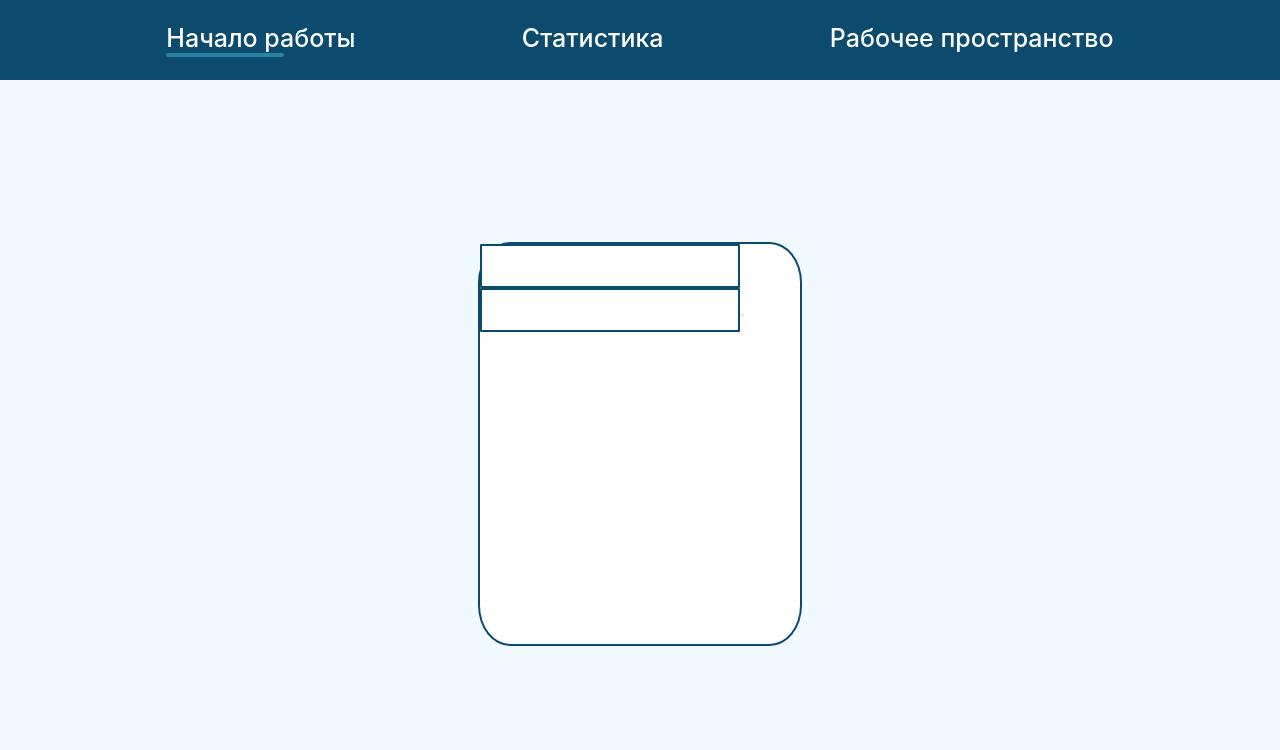
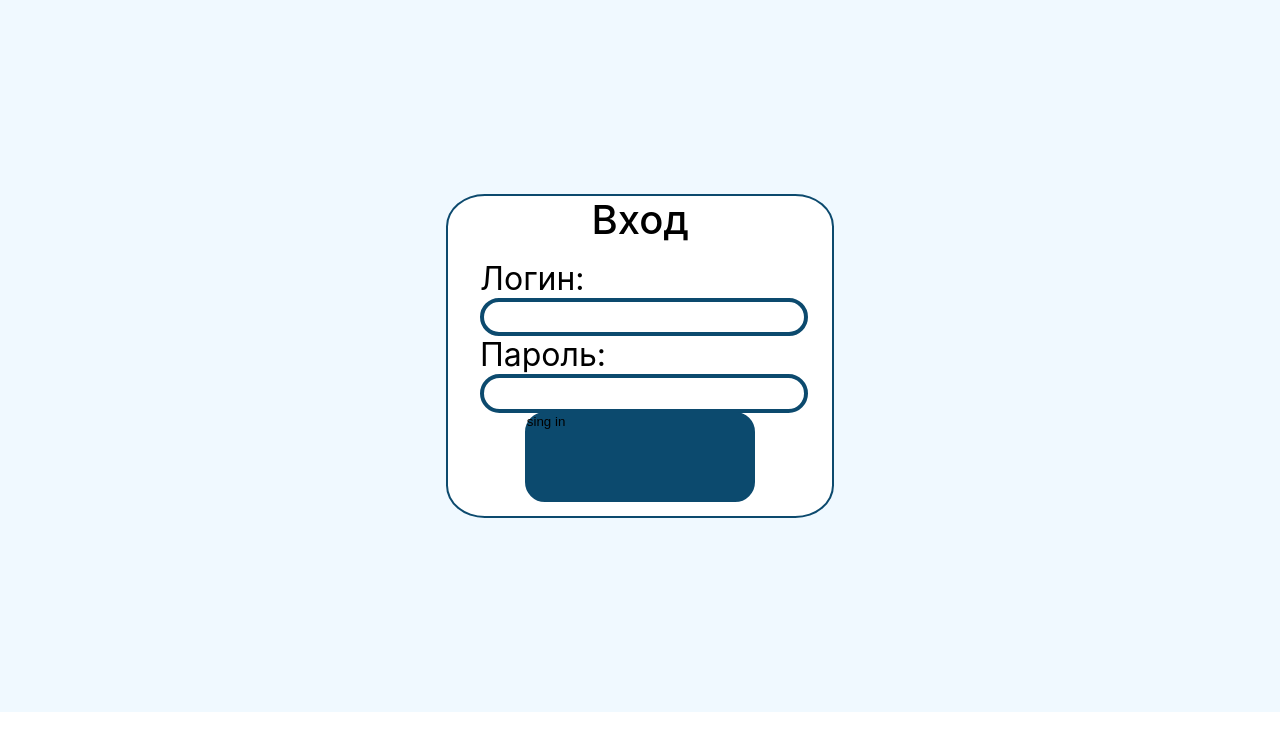
Before and after one commit to Stepankc/hackathon, a React (Create React App) app: page / in a window 1280 px wide. Shown: the top 750 px of the page. Built offline with nearby package versions, Linux system fonts and the light colour scheme.

Commit message:
fixed header

```diff
--- a/src/App.js
+++ b/src/App.js
@@ -1,16 +1,15 @@
 import React from "react";
 import Header from "./components/Header";
-import './components/LoginPage.css';
+import "./components/LoginPage.css";
 import Loginpage from "./components/loginpage";
-import "./style/app.sass"
-
+import "./style/app.sass";
 
 function App() {
   return (
     <div className="App">
-      <Header/>
-      <Loginpage/>
+      {window.location.pathname !== "/" ? <Header /> : null}
+      {window.location.pathname === "/" ? <Loginpage /> : null}
     </div>
-  )
+  );
 }
 export default App;
--- a/src/components/Header.jsx
+++ b/src/components/Header.jsx
@@ -6,28 +6,29 @@ const header = () => {
     return (
         <div>
             <div className='header'>
-            <nav className='navigation'>
-                <Link className='active' to="getStart">Начало работы<hr className='activeLine'></hr></Link>
-                <Link className='active' to="statistics">Статистика</Link>
-                <Link className='active' to="workSpace">Рабочее пространство</Link>
-            </nav>
+                <nav className='navigation'>
+                    <Link className='active' to="getStart">Начало работы</Link>
+                    <Link className='active' to="statistics">Статистика</Link>
+                    <Link className='active' to="workSpace">Рабочее пространство</Link>
+                </nav>
             </div>
             <div className="main">
                 <Routes>
-                    <Route path="login" element={<Loginpage />}></Route>
+                    <Route path="/" element={<Loginpage />}></Route>
                     <Route path="getStart" element={<GetStart />}></Route>
                     <Route path="statistics" element={<Statistics />}></Route>
                     <Route path="workSpace" element={<WorkSpace />}></Route>
                 </Routes>
             </div>
         </div>
-
     )
 
 }
 
 export const GetStart = () => {
-    return <div>222</div>
+    return <div>
+        123
+    </div>
 }
 export const Statistics = () => {
     return <div>123</div>
--- a/src/components/LoginPage.css
+++ b/src/components/LoginPage.css
@@ -1,7 +1,3 @@
-* {
-    padding: 0;
-    margin: 0;
-}
 
 .LoginPage {
     background: #F0F9FF;
@@ -11,8 +7,10 @@
 }
 
 .LoginBlock {
-    width: 25vw;
-    height: 50vh;
+    display: grid;
+
+    width: 30vw;
+    height: 40vh;
     background: #FFFFFF;
     border: 2.5px solid #0C4A6E;
     border-radius: 10%;
@@ -26,6 +24,7 @@
     font-size: 40px;
     line-height: 48px;
     color: #000000;
+    text-align: center;
 }
 
 .LoginText {
@@ -37,9 +36,24 @@
 }
 
 .LoginInput {
-    width: 80%;
-    height: 10%;
+    width: 100%;
+    height: 40%;
     background: #FFFFFF;
-    border: 2.5px solid #0C4A6E;
-    border-radius: 1px;
+    border: 4px solid #0C4A6E;
+    border-radius: 25px;
 }
+
+.LoginButton{
+    display: flex;
+    justify-self: center;
+width: 60%;
+height: 90px;
+background: #0C4A6E;
+border: 2.5px solid #0C4A6E;
+border-radius: 20px;
+}
+
+.component{
+    padding-left: 32px;
+    padding-right: 32px;
+}
--- a/src/components/loginpage.jsx
+++ b/src/components/loginpage.jsx
@@ -4,14 +4,18 @@ const Loginpage = () => {
     return (
         <div className="LoginPage">
             <div className="LoginBlock">
-                <h1 className="LoginTitle"></h1>
-                <h2 className="LoginText"></h2>
-                <input type="text" className="LoginInput" />
-                <h2 className="LoginText"></h2>
+                <h1 className="LoginTitle">Вход</h1>
+                <div className='component'>
+                    <h2 className="LoginText">Логин:</h2>
+                    <input type="text" className="LoginInput" />
+                </div>
+                <div className='component'>
+                <h2 className="LoginText">Пароль:</h2>
                 <input type="password" className="LoginInput" />
-                <button className="LoginButton"></button>
+                </div>
+                <button className="LoginButton">sing in</button>
             </div>
-         </div>
+        </div>
     );
 };
 
--- a/src/style/app.sass
+++ b/src/style/app.sass
@@ -14,6 +14,8 @@
     justify-content: space-evenly
 
 .active
+    border-bottom: 4px solid #2783a2
+    opacity: 0.9
     text-decoration: none
     color: #fff
     font-family: 'Inter'
@@ -21,10 +23,3 @@
     font-weight: 500
     font-size: 25px
     line-height: 30px
-
-.activeLine
-    width: 60%
-    mix-blend-mode: soft-light
-    opacity: 0.9
-    border: 2px solid #FFFFFF
-    border-radius: 10px
```
